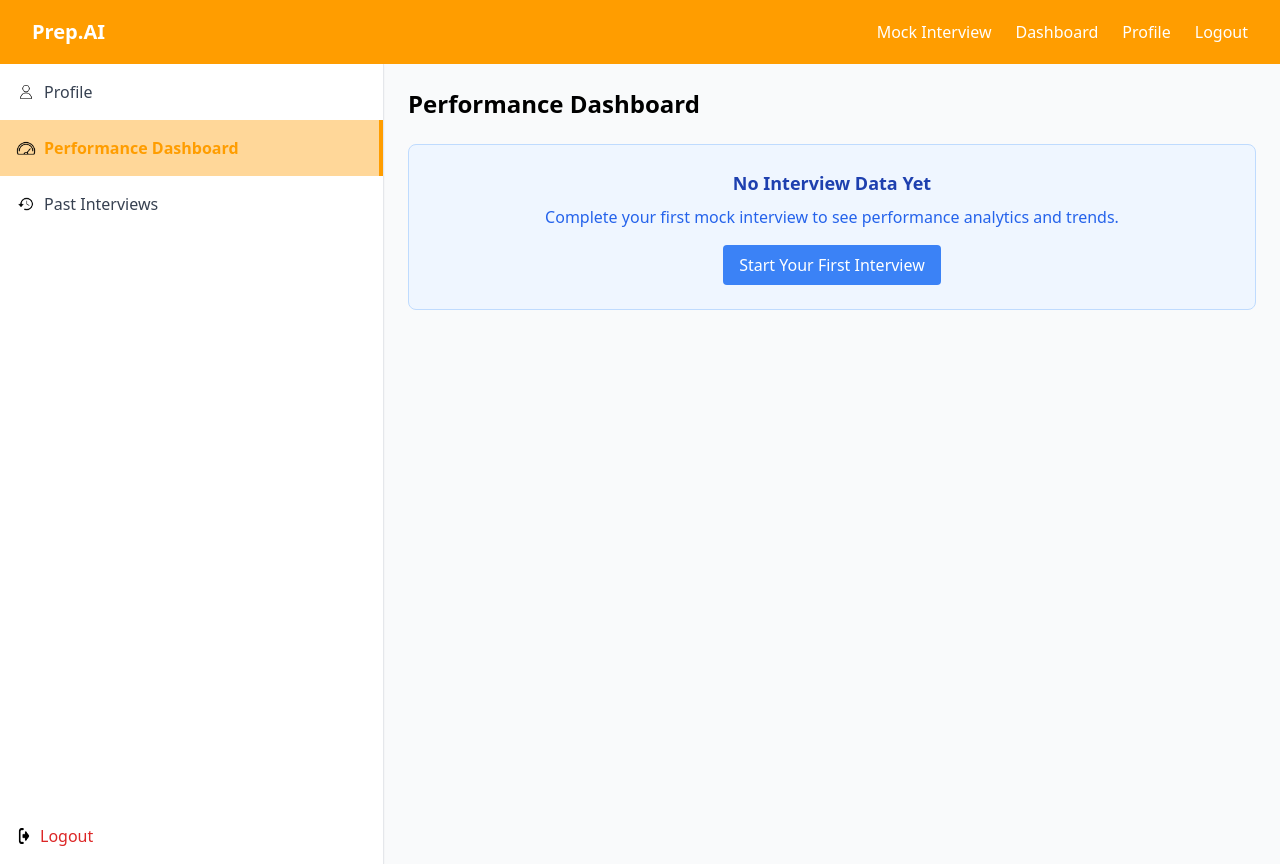
After one commit to ankit1697/mock-interview, a Django app: page /performance-dashboard/ in a window 1280 px wide. The commit adds this page. Run offline with Django 4.2, Linux system fonts and the light colour scheme; a user stored in the database is signed in; data comes from the database, SQL or seed files in the repository; some libraries are stand-ins or nearby versions.

Commit message:
visual dashboard

```diff
--- /dev/null
+++ b/django-app/backend/templates/performance_dashboard.html
@@ -0,0 +1,221 @@
+{% extends "base.html" %}
+{% block content %}
+{% load static %}
+
+<div class="flex">
+<aside class="h-screen sticky top-16 border-r shadow-sm hidden md:flex flex-col justify-between bg-white sidenav w-64">
+
+  <!-- Top Links -->
+  <div>
+    <!-- Profile Tab -->
+    <a href="{% url 'profile' %}"><div class="flex items-center gap-2 px-4 py-4 hover:bg-gray-100 cursor-pointer">
+      <img src="{% static 'backend/images/profile.png' %}" alt="Profile" class="w-5 h-auto" />
+      <span class="text-gray-700">Profile</span>
+    </div></a>
+
+    <!-- Performance Dashboard -->
+    <div class="flex items-center gap-2 px-4 py-4 bg-white border-r-4 sidenav-active-item">
+      <img src="{% static 'backend/images/dashboard.png' %}" alt="Dashboard" class="w-5 h-auto" />
+      <span class="sidenav-active-text font-semibold">Performance Dashboard</span>
+    </div>
+
+    <!-- Past Interviews -->
+    <a href="{% url 'past_interviews' %}"><div class="flex items-center gap-2 px-4 py-4 hover:bg-gray-100 cursor-pointer">
+      <img src="{% static 'backend/images/past.png' %}" alt="Past" class="w-5 h-auto" />
+      <span class="text-gray-700">Past Interviews</span>
+    </div></a>
+  </div>
+
+  <!-- Bottom Logout -->
+  <div class="p-4">
+    <a href="{% url 'account_logout' %}"
+       onclick="return confirm('Are you sure you want to log out?');"
+       class="flex items-center gap-2 text-red-600 hover:text-red-800 transition">
+      <img src="{% static 'backend/images/logout.png' %}" alt="Logout" class="w-4 h-4" />
+      Logout
+    </a>
+
+  </div>
+
+</aside>
+
+<div class="flex-1 p-6">
+  <h2 class="text-2xl font-bold mb-6">Performance Dashboard</h2>
+
+  {% if total_interviews == 0 %}
+  <div class="bg-blue-50 border border-blue-200 rounded-lg p-6 text-center">
+    <h3 class="text-lg font-semibold text-blue-800 mb-2">No Interview Data Yet</h3>
+    <p class="text-blue-600">Complete your first mock interview to see performance analytics and trends.</p>
+    <a href="{% url 'setup_interview' %}" class="inline-block mt-4 bg-blue-500 text-white px-4 py-2 rounded hover:bg-blue-600 transition">
+      Start Your First Interview
+    </a>
+  </div>
+  {% else %}
+
+  <!-- Overview Stats -->
+  <div class="grid grid-cols-1 md:grid-cols-4 gap-6 mb-8">
+    <div class="bg-white shadow-sm border rounded-lg p-4">
+      <h3 class="text-sm font-medium text-gray-500">Total Interviews</h3>
+      <p class="text-2xl font-bold text-gray-900">{{ total_interviews }}</p>
+    </div>
+    <div class="bg-white shadow-sm border rounded-lg p-4">
+      <h3 class="text-sm font-medium text-gray-500">Average Score</h3>
+      <p class="text-2xl font-bold text-gray-900">
+        {% if performance_data %}
+          {{ overall_average }}/5.0
+        {% else %}
+          N/A
+        {% endif %}
+      </p>
+    </div>
+    <div class="bg-white shadow-sm border rounded-lg p-4">
+      <h3 class="text-sm font-medium text-gray-500">Latest Rating</h3>
+      <p class="text-2xl font-bold text-gray-900">
+        {% if latest_interview %}
+          {{ latest_interview.rating }}
+        {% else %}
+          N/A
+        {% endif %}
+      </p>
+    </div>
+    <div class="bg-white shadow-sm border rounded-lg p-4">
+      <h3 class="text-sm font-medium text-gray-500">Improvement Areas</h3>
+      <p class="text-sm text-gray-600">
+        {% if latest_interview %}
+          {{ latest_interview.areas_for_improvement|length }} focus areas
+        {% else %}
+          N/A
+        {% endif %}
+      </p>
+    </div>
+  </div>
+
+  <!-- Performance Over Time Chart -->
+  <div class="bg-white shadow-sm border rounded-lg p-6 mb-8">
+    <h3 class="text-lg font-semibold mb-4">Performance Trend</h3>
+    <canvas id="performanceChart" width="400" height="200"></canvas>
+  </div>
+
+  <!-- Dimension Averages -->
+  <div class="bg-white shadow-sm border rounded-lg p-6 mb-8">
+    <h3 class="text-lg font-semibold mb-4">Average Scores by Dimension</h3>
+    <div class="grid grid-cols-1 md:grid-cols-5 gap-4">
+      {% for dim, data in dimension_averages.items %}
+      <div class="text-center">
+        <div class="text-2xl font-bold text-blue-600">{{ data.score }}/5</div>
+        <div class="text-sm text-gray-500">
+          {% if dim == 'technical_reasoning' %}Technical Reasoning
+          {% elif dim == 'accuracy' %}Accuracy
+          {% elif dim == 'confidence' %}Confidence
+          {% elif dim == 'problem_solving' %}Problem Solving
+          {% elif dim == 'flow' %}Flow
+          {% endif %}
+        </div>
+        <div class="w-full bg-gray-200 rounded-full h-2 mt-2">
+          <div class="bg-blue-600 h-2 rounded-full" style="width: {{ data.percentage }}%"></div>
+        </div>
+      </div>
+      {% endfor %}
+    </div>
+  </div>
+
+  <!-- Recent Interviews Table -->
+  <div class="bg-white shadow-sm border rounded-lg p-6">
+    <h3 class="text-lg font-semibold mb-4">Recent Interview Performance</h3>
+    <div class="overflow-x-auto">
+      <table class="min-w-full table-auto">
+        <thead>
+          <tr class="bg-gray-50">
+            <th class="px-4 py-2 text-left text-xs font-medium text-gray-500 uppercase">Date</th>
+            <th class="px-4 py-2 text-left text-xs font-medium text-gray-500 uppercase">Company</th>
+            <th class="px-4 py-2 text-left text-xs font-medium text-gray-500 uppercase">Type</th>
+            <th class="px-4 py-2 text-left text-xs font-medium text-gray-500 uppercase">Score</th>
+            <th class="px-4 py-2 text-left text-xs font-medium text-gray-500 uppercase">Rating</th>
+            <th class="px-4 py-2 text-left text-xs font-medium text-gray-500 uppercase">Key Areas</th>
+          </tr>
+        </thead>
+        <tbody class="bg-white divide-y divide-gray-200">
+          {% for interview in performance_data|slice:":10" %}
+          <tr>
+            <td class="px-4 py-2 text-sm text-gray-900">{{ interview.date|date:"M d, Y" }}</td>
+            <td class="px-4 py-2 text-sm text-gray-900">{{ interview.company }}</td>
+            <td class="px-4 py-2 text-sm text-gray-900">{{ interview.type }}</td>
+            <td class="px-4 py-2 text-sm font-medium">{{ interview.overall_score }}/5.0</td>
+            <td class="px-4 py-2 text-sm">
+              <span class="px-2 py-1 text-xs rounded-full
+                {% if interview.rating == 'Excellent' %}bg-green-100 text-green-800{% elif interview.rating == 'Very Good' %}bg-blue-100 text-blue-800{% elif interview.rating == 'Good' %}bg-yellow-100 text-yellow-800{% else %}bg-red-100 text-red-800{% endif %}">
+                {{ interview.rating }}
+              </span>
+            </td>
+            <td class="px-4 py-2 text-sm text-gray-500">
+              {% for area in interview.areas_for_improvement|slice:":2" %}
+                {{ area }}{% if not forloop.last %}, {% endif %}
+              {% endfor %}
+              {% if interview.areas_for_improvement|length > 2 %}...{% endif %}
+            </td>
+          </tr>
+          {% endfor %}
+        </tbody>
+      </table>
+    </div>
+  </div>
+
+  {% endif %}
+</div>
+</div>
+
+<!-- Chart.js -->
+<script src="https://cdn.jsdelivr.net/npm/chart.js"></script>
+<script>
+document.addEventListener('DOMContentLoaded', function() {
+  {% if scores_over_time_json %}
+  const ctx = document.getElementById('performanceChart').getContext('2d');
+  const performanceData = {{ scores_over_time_json|safe }};
+
+  const labels = performanceData.map(item => item.date);
+  const scores = performanceData.map(item => item.score);
+
+  new Chart(ctx, {
+    type: 'line',
+    data: {
+      labels: labels,
+      datasets: [{
+        label: 'Interview Score',
+        data: scores,
+        borderColor: 'rgb(59, 130, 246)',
+        backgroundColor: 'rgba(59, 130, 246, 0.1)',
+        tension: 0.4,
+        fill: true
+      }]
+    },
+    options: {
+      responsive: true,
+      plugins: {
+        legend: {
+          display: false
+        },
+        tooltip: {
+          callbacks: {
+            label: function(context) {
+              const data = performanceData[context.dataIndex];
+              return `Score: ${context.parsed.y}/5.0 (${data.company} - ${data.type})`;
+            }
+          }
+        }
+      },
+      scales: {
+        y: {
+          beginAtZero: true,
+          max: 5,
+          ticks: {
+            stepSize: 1
+          }
+        }
+      }
+    }
+  });
+  {% endif %}
+});
+</script>
+
+{% endblock %}
--- a/django-app/backend/templates/profile.html
+++ b/django-app/backend/templates/profile.html
@@ -14,10 +14,10 @@
     </div>
 
     <!-- Performance Dashboard -->
-    <div class="flex items-center gap-2 px-4 py-4 hover:bg-gray-100 cursor-pointer">
+    <a href="{% url 'performance_dashboard' %}"><div class="flex items-center gap-2 px-4 py-4 hover:bg-gray-100 cursor-pointer">
       <img src="{% static 'backend/images/dashboard.png' %}" alt="Dashboard" class="w-5 h-auto" />
       <span class="text-gray-700">Performance Dashboard</span>
-    </div>
+    </div></a>
 
     <!-- Past Interviews -->
     <a href="{% url 'past_interviews' %}"><div class="flex items-center gap-2 px-4 py-4 hover:bg-gray-100 cursor-pointer">
--- a/django-app/backend/urls.py
+++ b/django-app/backend/urls.py
@@ -11,6 +11,7 @@ urlpatterns = [
     path("interview/chat/<int:interview_id>/", interview_chat, name="interview_chat"),
     path('profile/past-interviews/', past_interviews, name='past_interviews'),
     path('interview/feedback/<int:completed_id>/', interview_feedback, name='interview_feedback'),
+    path('performance-dashboard/', performance_dashboard, name='performance_dashboard'),
     # Ephemeral realtime session (server issues short-lived credentials)
     path('realtime/session/', create_realtime_session, name='create_realtime_session'),
 
--- a/django-app/backend/views.py
+++ b/django-app/backend/views.py
@@ -314,7 +314,113 @@ def interview_feedback(request, completed_id):
     })
 
 
-##################### OLD WORKING LOGIC #######################
+@login_required
+def performance_dashboard(request):
+    # Get all completed interviews for the user
+    completed_interviews = CompletedInterview.objects.filter(
+        user=request.user
+    ).select_related('interview').order_by('completed_at')
+
+    # Prepare data for charts
+    performance_data = []
+    scores_over_time = []
+    dimensions_data = {
+        'technical_reasoning': [],
+        'accuracy': [],
+        'confidence': [],
+        'problem_solving': [],
+        'flow': []
+    }
+
+    interview_dates = []
+
+    for completed in completed_interviews:
+        if completed.evaluation_results:
+            try:
+                eval_data = completed.evaluation_results
+                overall_score = eval_data.get('overall_score')
+                if overall_score is not None:
+                    # Convert completed_at to date string for chart
+                    date_str = completed.completed_at.strftime('%Y-%m-%d')
+                    interview_dates.append(date_str)
+                    scores_over_time.append({
+                        'date': date_str,
+                        'score': float(round(overall_score, 2)),
+                        'company': completed.interview.company,
+                        'type': completed.interview.get_interview_type_display()
+                    })
+
+                    # Collect dimension scores from results
+                    results = eval_data.get('results', [])
+                    for result in results:
+                        if not result.get('skipped', False):
+                            subscores = result.get('subscores', {})
+                            for dim in dimensions_data.keys():
+                                score = subscores.get(dim)
+                                if score is not None:
+                                    dimensions_data[dim].append({
+                                        'date': date_str,
+                                        'score': float(score),
+                                        'question_id': result.get('id')
+                                    })
+
+                    performance_data.append({
+                        'date': completed.completed_at,
+                        'company': completed.interview.company,
+                        'type': completed.interview.get_interview_type_display(),
+                        'overall_score': float(overall_score),
+                        'rating': eval_data.get('overall_rating'),
+                        'summary': eval_data.get('overall_feedback', {}).get('summary', ''),
+                        'areas_for_improvement': eval_data.get('overall_feedback', {}).get('areas_for_improvement', [])
+                    })
+            except Exception as e:
+                print(f"Error processing evaluation data: {e}")
+                continue
+
+    # Calculate averages for dimensions
+    dimension_averages = {}
+    dimension_names = {
+        'technical_reasoning': 'Technical Reasoning',
+        'accuracy': 'Accuracy',
+        'confidence': 'Confidence',
+        'problem_solving': 'Problem Solving',
+        'flow': 'Flow'
+    }
+    for dim, data in dimensions_data.items():
+        if data:
+            avg_score = sum(item['score'] for item in data) / len(data)
+            dimension_averages[dim] = {
+                'score': float(round(avg_score, 2)),
+                'percentage': int(round(avg_score * 20, 0))  # Convert to percentage for CSS width
+            }
+        else:
+            dimension_averages[dim] = {
+                'score': 0.0,
+                'percentage': 0
+            }
+
+    # Calculate overall average score
+    overall_avg = 0.0
+    if performance_data:
+        overall_avg = sum(item['overall_score'] for item in performance_data) / len(performance_data)
+
+    # Get latest interview data
+    latest_interview = performance_data[-1] if performance_data else None
+
+    import json
+    context = {
+        'performance_data': performance_data,
+        'scores_over_time_json': json.dumps(scores_over_time),
+        'dimensions_data': dimensions_data,
+        'dimension_averages': dimension_averages,
+        'dimension_names': dimension_names,
+        'interview_dates': interview_dates,
+        'total_interviews': len(performance_data),
+        'overall_average': float(round(overall_avg, 1)),
+        'latest_interview': latest_interview
+    }
+
+    return render(request, "performance_dashboard.html", context)
 
 # openai.api_key = os.getenv("OPENAI_API_KEY")
 
```
